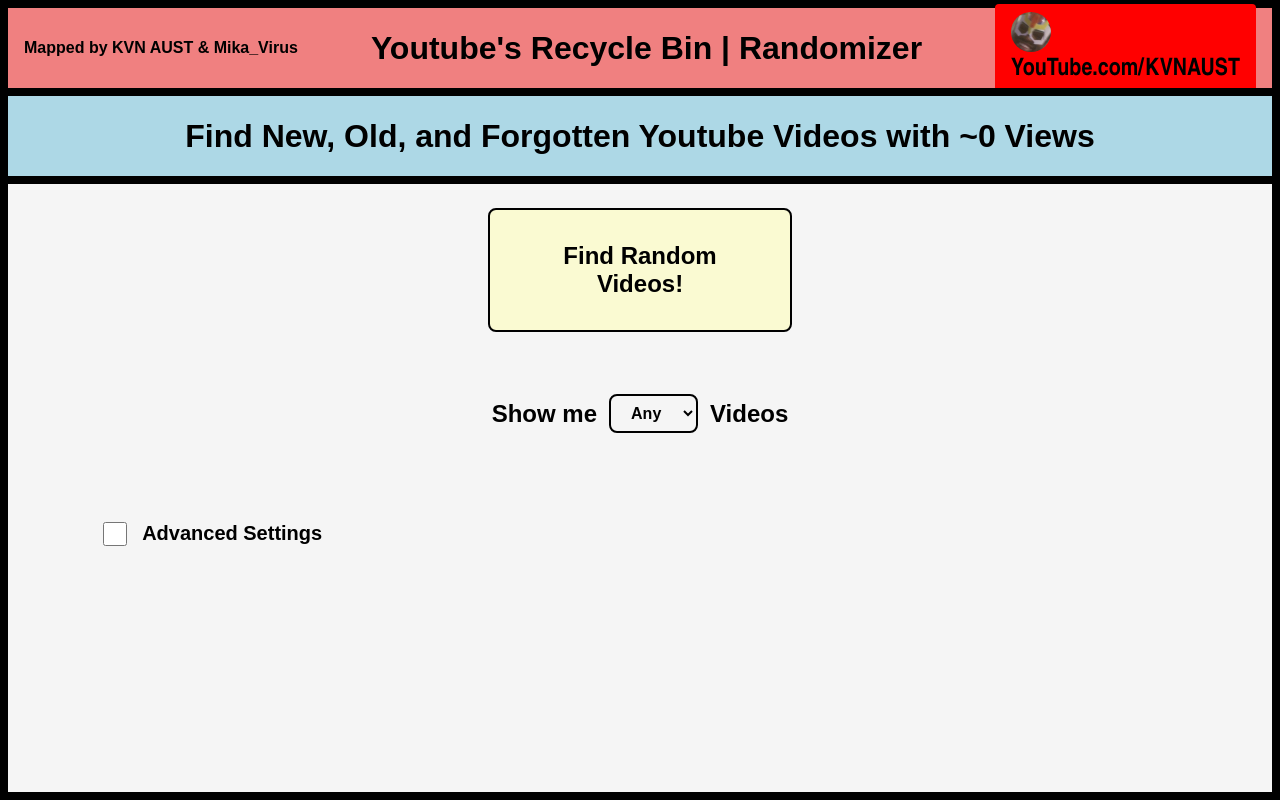
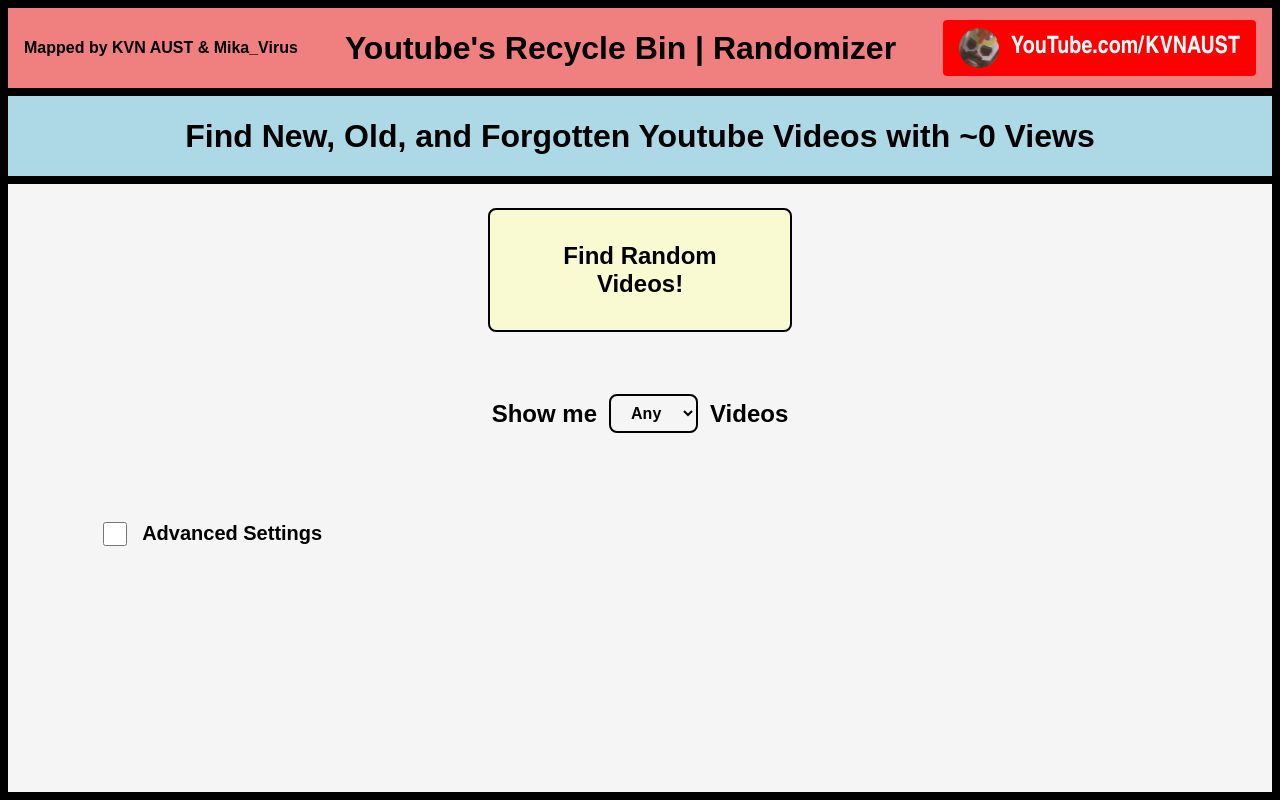
Before and after one commit to AlicesVoid/The-Method, a SvelteKit app: page / in a window 1280 px wide. Built offline with nearby package versions, Linux system fonts and the light colour scheme; a web font is replaced by a local one.

Commit message:
added some cool fx

```diff
--- a/src/routes/+page.svelte
+++ b/src/routes/+page.svelte
@@ -415,7 +415,8 @@
         gap: 0.75rem;
         cursor: pointer;
         transition: transform 0.2s ease;
-        text-decoration: none;
+        border: none;
+        flex-shrink: 0;
     }
 
     .youtube-badge:hover {
@@ -867,10 +868,10 @@
     <header class="header-base header">
         <h4><a href="https://x.com/MingKasterMK/status/1965144635388653811/photo/1">Mapped by KVN AUST & Mika_Virus</a></h4>
         <h1>Youtube's Recycle Bin | Randomizer</h1>
-        <a href="https://www.youtube.com/KVNAUST" target="_blank" class="youtube-badge">
+        <button class="youtube-badge" on:click={() => window.open('https://www.youtube.com/KVNAUST', '_blank')}>
             <img src="{base}/kvnaust.jpg" alt="KVN AUST"/>
             <h1>YouTube.com/KVNAUST</h1>
-        </a>
+        </button>
     </header>
 
     <!-- Second Header -->
```
